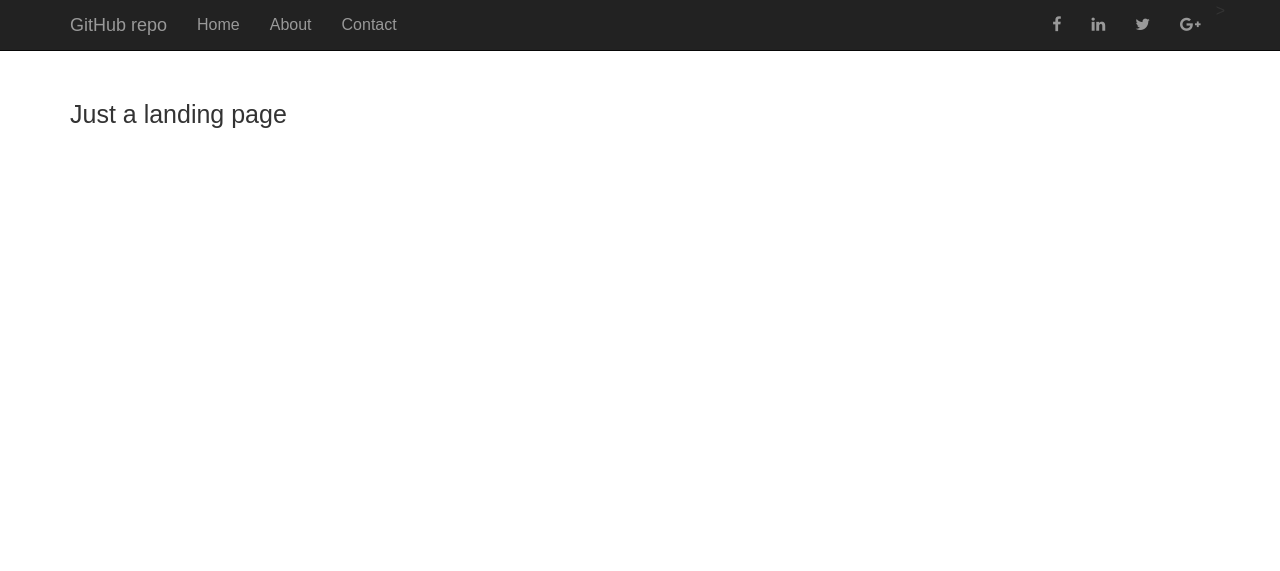
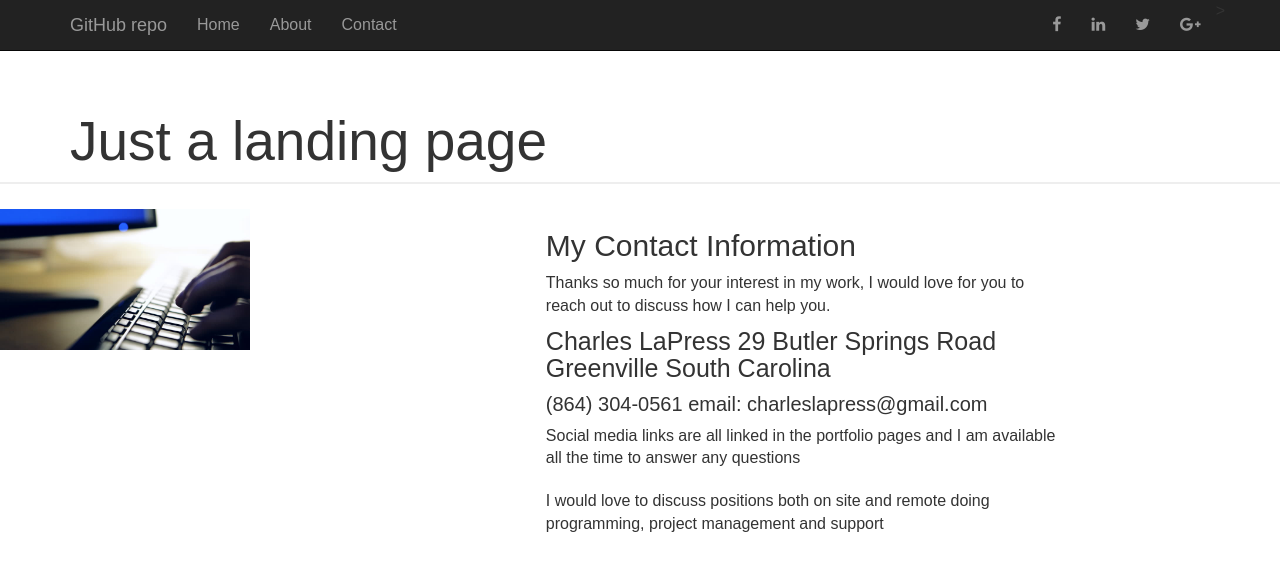
Before and after one commit to chucklapress/portfolio, a Django app: page /contact in a window 1280 px wide. Shown: the top 571 px of the page. Run offline with Django 3.2, Linux system fonts and the light colour scheme; some libraries are stand-ins or nearby versions.

Commit message:
added photo and text to contact

```diff
--- a/templates/contact.html
+++ b/templates/contact.html
@@ -64,7 +64,27 @@
   <br>
   <br>
     <div class="container">
-    <h4>Just a landing page</h4>
-    </div>
+    <h1>Just a landing page</h1>
+  </div>
+  <hr>
+  <div class="row box-item">
+    <div class="col-md-5">
+      <img src="app/images/programmer.jpg" width="250" height="250" alt="programmer"></div>
+
+    <div class="col-md-5">
+      <h3>My Contact Information</h3>
+      <span>Thanks so much for your interest in my work, I would love for you to reach out to discuss how I can help you.</span>
+      <br>
+      <h4>Charles LaPress 29 Butler Springs Road Greenville South Carolina</h4>
+      <h5>(864) 304-0561 email: charleslapress@gmail.com</h5>
+      <p>Social media links are all linked in the portfolio pages and I am available all the time to answer any questions</p>
+      <p>I would love to discuss positions both on site and remote doing programming, project management and support<p>
+
+
+
+
+
+
+
   </body>
 </html>
```
Also changed, not shown: app/static/app/images/programmer.jpg (added).
